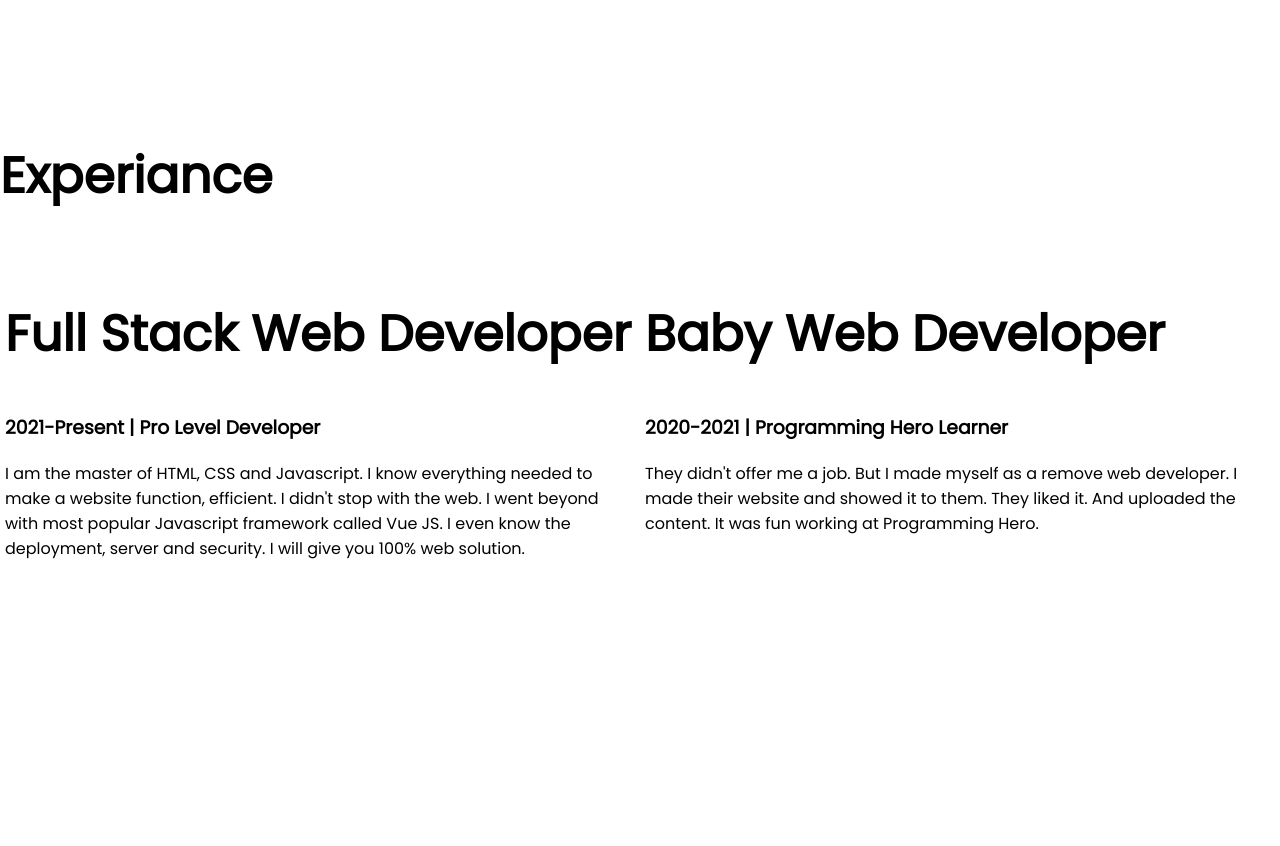
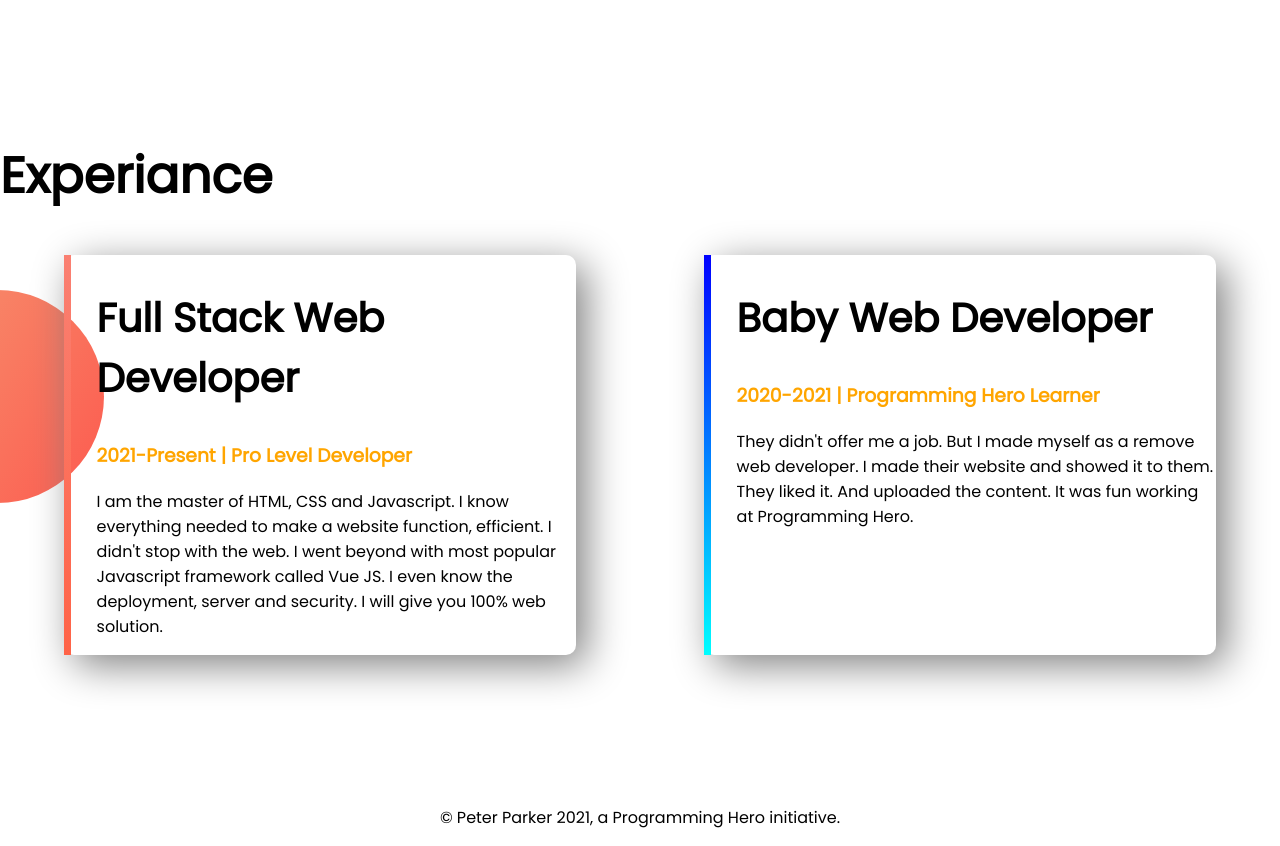
Before and after one commit to tareksourav/developer-portfolio, a plain HTML site: page index.html in a window 1280 px wide. Shown: the part 1160-2006 px from the top of the page. Before the commit the page ends 1887 px from the top, so only its background shows below. Drawn offline with Linux system fonts and the light colour scheme.

Commit message:
full portfolio

```diff
--- a/index.html
+++ b/index.html
@@ -43,20 +43,20 @@
             <a class="link-button" href="google.com" target="blank">Download Resume</a>
         </div>
     </section>
-    <section>
+    <section class="experiance-area">
         <h1>Experiance</h1>
         <div class="flexible-container">
-            <div class="half-width">
-                <h1>Full Stack Web Developer</h1>
-                <h3>2021-Present | Pro Level Developer</h3>
+            <div id="full-stack-experiance" class="experiance-item">
+                <h2>Full Stack Web Developer</h2>
+                <h3 class="orange-color">2021-Present | Pro Level Developer</h3>
                 <p>I am the master of HTML, CSS and Javascript. I know everything needed to make a website function,
                     efficient. I didn't stop with the web. I went beyond with most popular Javascript framework called
                     Vue
                     JS. I even know the deployment, server and security. I will give you 100% web solution.</p>
             </div>
-            <div class="half-width">
-                <h1>Baby Web Developer</h1>
-                <h3>2020-2021 | Programming Hero Learner</h3>
+            <div id="web-dev-experiance" class="experiance-item">
+                <h2>Baby Web Developer</h2>
+                <h3 class="orange-color">2020-2021 | Programming Hero Learner</h3>
                 <p>
                     They didn't offer me a job. But I made myself as a remove web developer. I made their website and
                     showed
@@ -65,7 +65,7 @@
             </div>
         </div>
     </section>
-
+<footer><p>© Peter Parker 2021, a Programming Hero initiative.</p></footer>
 
 
 </body>
--- a/style.css
+++ b/style.css
@@ -4,6 +4,9 @@ body {
 }
 h1 {
     font-size: 50px;
+}
+h2{
+    font-size: 40px;
 }
 .orange-color{
     color: orange;
@@ -28,8 +31,6 @@ h1 {
     font-weight: 700;
     padding: 10px 40px;
     border-radius: 5px;
-
-
 }
 .top-banner {
     background-image: url(images/top-banner.png);
@@ -40,3 +41,35 @@ h1 {
     background-repeat: no-repeat;
     background-position: right;
 }
+.experiance-item {
+    box-shadow: 10px 10px 40px gray;
+    width: 40%;
+    margin-right: 5%;
+    margin-left: 5%;
+    padding-left: 2%;
+    border-radius: 10px;
+
+
+}
+
+.experiance-area {
+    background-image: url(images/exp-bg.png);
+    background-repeat: no-repeat;
+    background-position: left;
+
+}
+#web-dev-experiance{
+    border-left: 7px solid;
+    border-image: linear-gradient(blue, cyan) 30;
+    border-image-slice: 1;
+
+}
+#full-stack-experiance{
+    border-left: 7px solid;
+    border-image: linear-gradient(salmon, tomato) 30;
+    border-image-slice: 1;
+
+}
+footer p {
+    text-align: center;
+}
```
